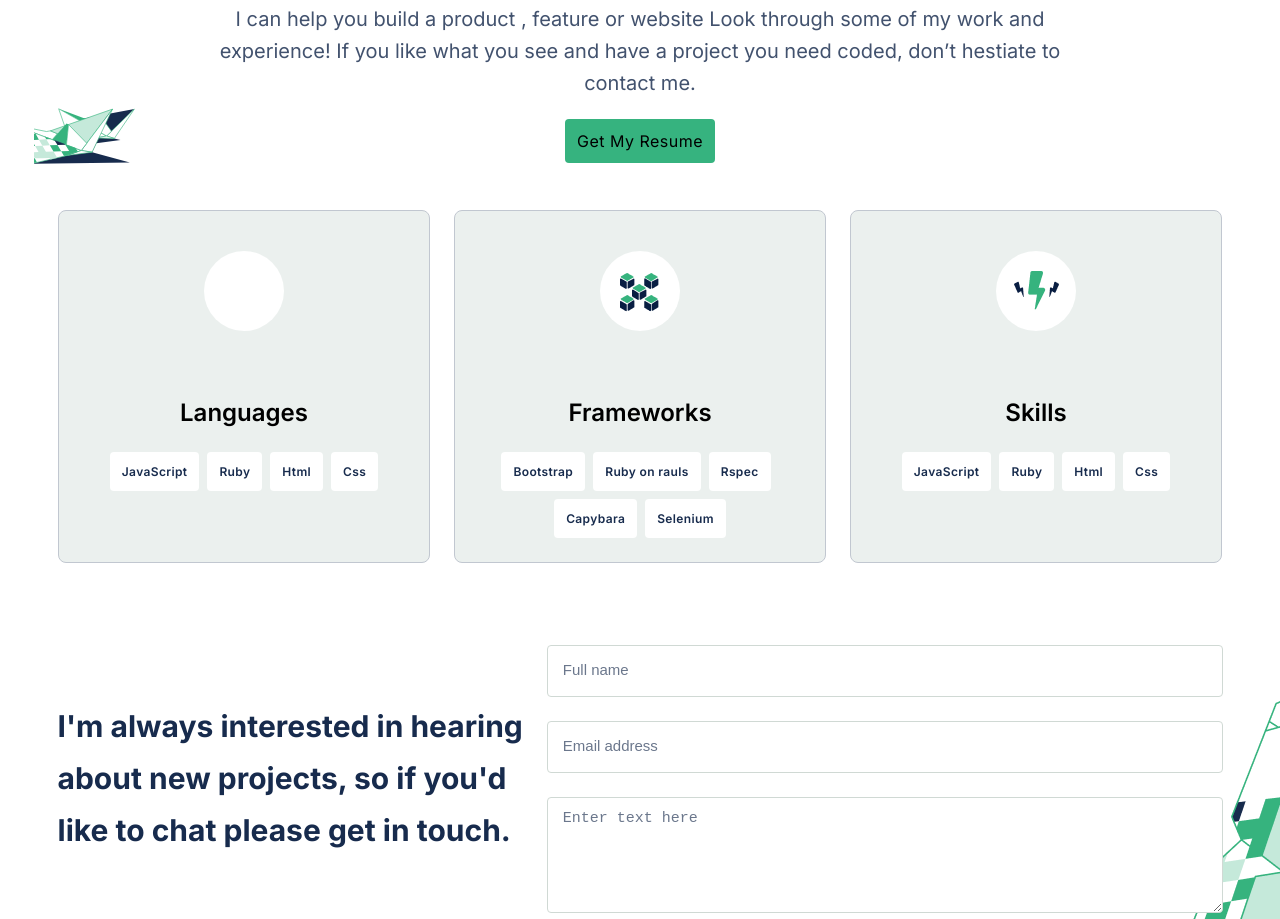
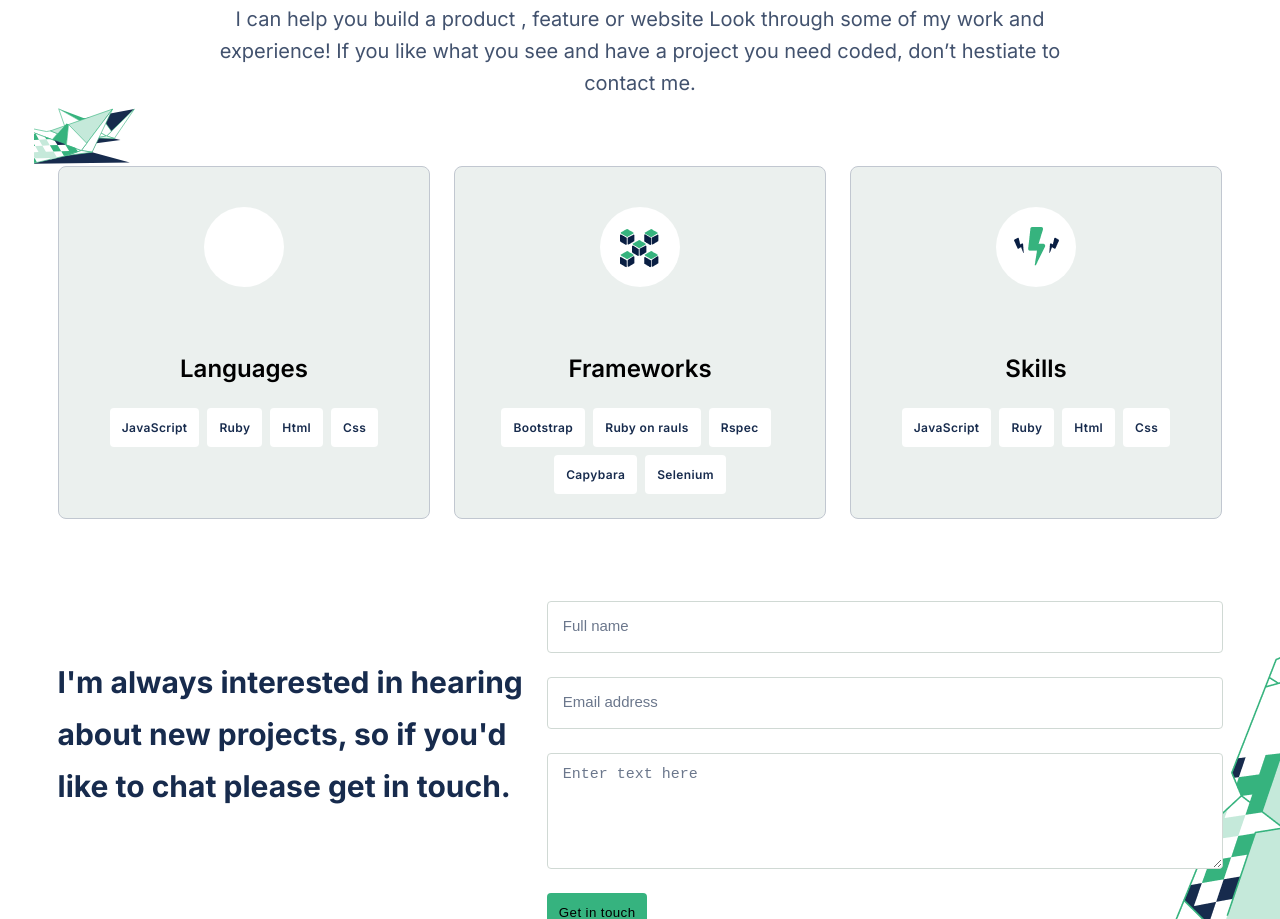
Before and after one commit to username-forGithub/my_portfolio, a website: page index.html in a window 1280 px wide. Shown: the part 2058-2977 px from the top of the page. Drawn offline with Linux system fonts and the light colour scheme.

Commit message:
Update index.html

```diff
--- a/index.html
+++ b/index.html
@@ -63,7 +63,6 @@
                 don’t hestiate to contact me.
             </p>
         </div>
-        <a class="btn-green" href="">Get My Resume</a>
         <div class="items-wrapper ">
             <div class="item-wrapper">
                 <div class="item">
```
